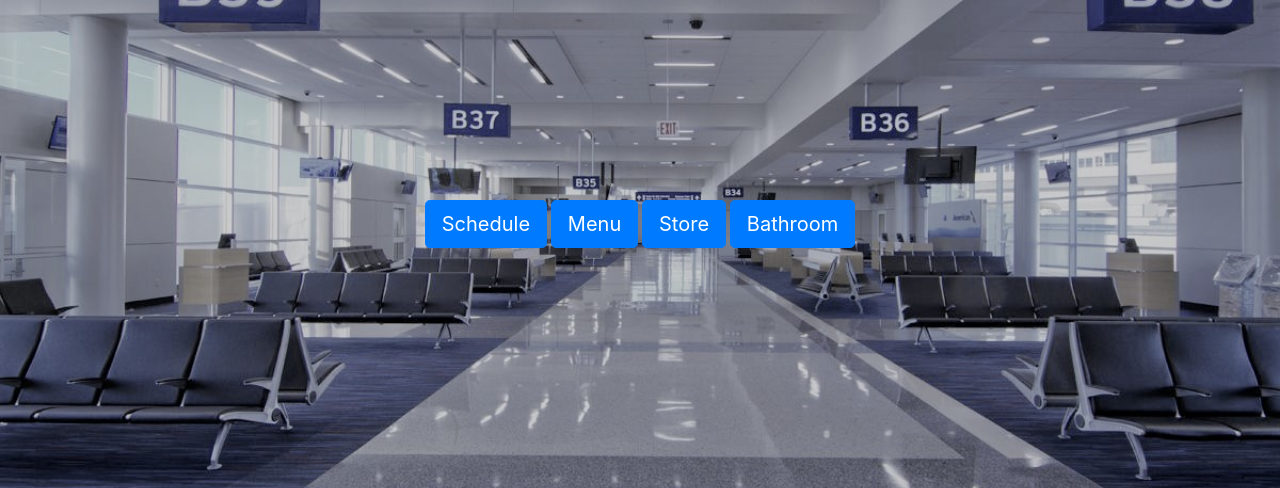
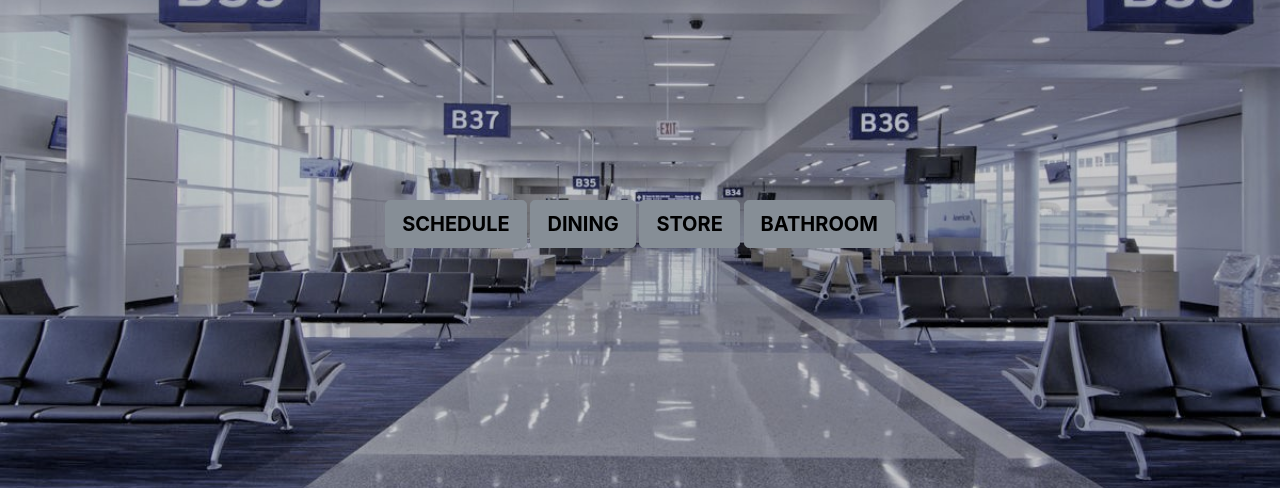
Before and after one commit to briankim31415/TH_AA_Challenge, a Flask app: page /flight_hub.html in a window 1280 px wide. Shown: the part 206-694 px from the top of the page. Run offline with Flask 2, Linux system fonts and the light colour scheme; some libraries are stand-ins or nearby versions.

Commit message:
NewButtons

```diff
--- a/static/styles.css
+++ b/static/styles.css
@@ -18,3 +18,8 @@ img {
   margin-left: auto;
   margin-right: auto;
 }
+
+.changebtn{
+   fonts-family: Roboto;
+   font-weight: bold;
+}
--- a/templates/flight_hub.html
+++ b/templates/flight_hub.html
@@ -80,10 +80,10 @@
 
 
 <div class ="text-center">
-<a class="btn btn-primary btn-lg " href="flight_schedule.html" role="button">Schedule</a>
-<a class="btn btn-primary btn-lg" href="flight_menu.html" role="button">Menu</a>
-<a class="btn btn-primary btn-lg" href="store.html" role="button">Store</a>
-<a class="btn btn-primary btn-lg" href="bathroom.html" role="button">Bathroom</a>
+<a class="btn btn-secondary btn-lg changebtn" href="flight_schedule.html" role="button" style = "color: black">SCHEDULE</a>
+<a class="btn btn-secondary btn-lg changebtn" href="flight_menu.html" role="button" style = "color: black">DINING</a>
+<a class="btn btn-secondary btn-lg changebtn" href="store.html" role="button" style = "color: black">STORE</a>
+<a class="btn btn-secondary btn-lg changebtn" href="bathroom.html" role="button" style = "color: black">BATHROOM</a>
 
 </div>
   <!-- Optional JavaScript -->
--- a/templates/flight_menu.html
+++ b/templates/flight_menu.html
@@ -77,7 +77,7 @@
 
 
 <div class ="text-center">
-<a class="btn btn-primary btn-lg " href="https://www.aa.com/i18n/travel-info/experience/dining/main-cabin-food.jsp" role="button">The Ultimate On-Board Dining Experience</a>
+<a class="btn btn-secondary btn-lg changebtn " href="https://www.aa.com/i18n/travel-info/experience/dining/main-cabin-food.jsp" role="button" style = "color: black">THE ULTIMATE ON-BOARD DINING EXPERIENCE</a>
 
 
 </div>
--- a/templates/store.html
+++ b/templates/store.html
@@ -77,7 +77,7 @@
 
 
 <div class ="text-center">
-<a class="btn btn-primary btn-lg " href="https://aabrandstore.com/" role="button">Browse the American Airlines Store</a>
+<a class="btn btn-secondary btn-lg changebtn" href="https://aabrandstore.com/" role="button" style = " color: black">BROWSE STORE</a>
 
 
 </div>
```
